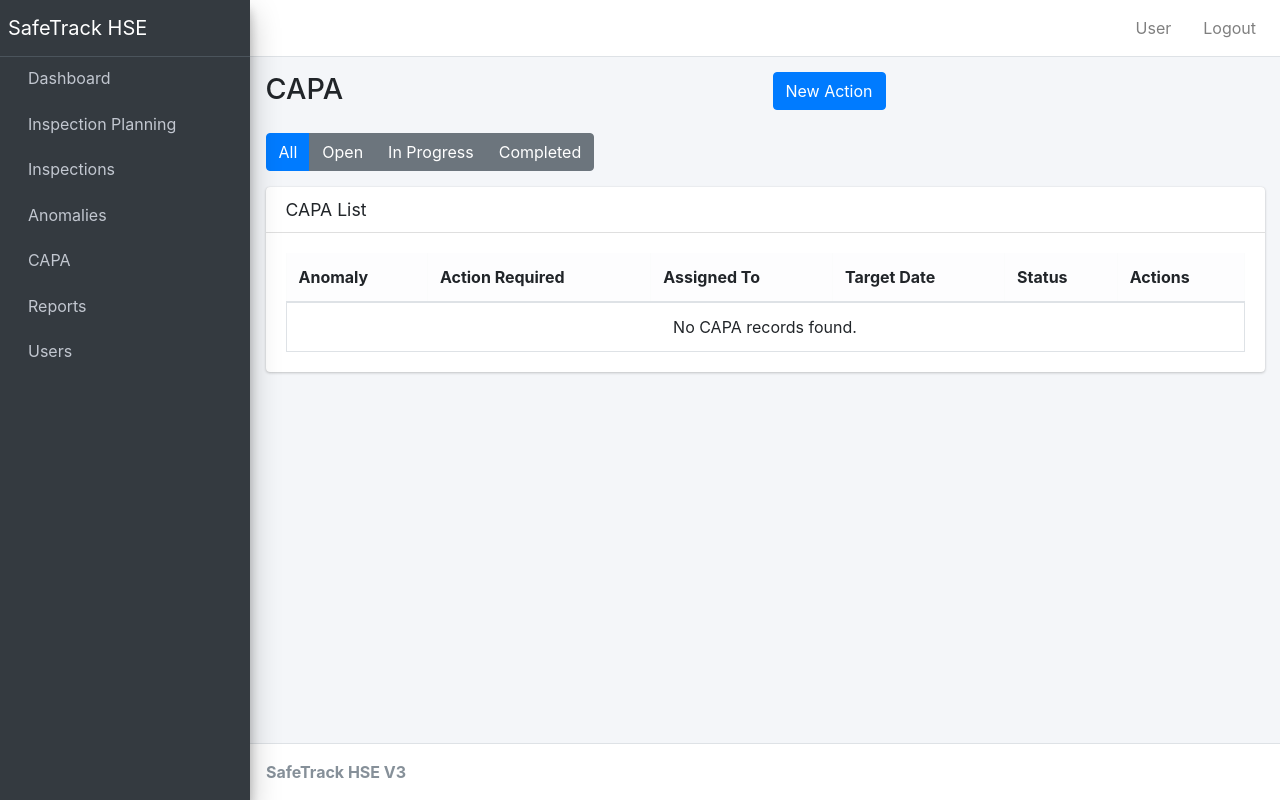
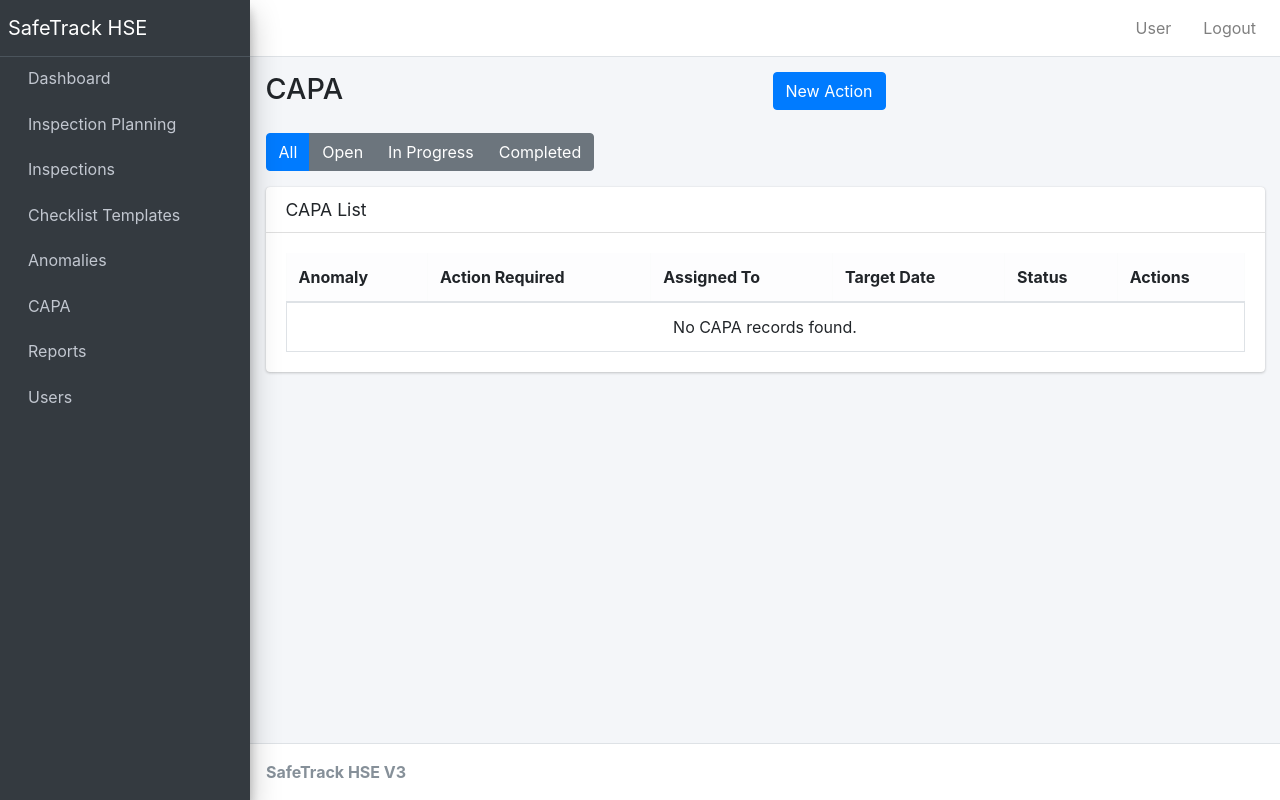
Before and after one commit to mohammedasawer41-cpu/safetrack, a PHP site: page /modules/actions/index.php in a window 1280 px wide. Run offline with PHP 8.4, Linux system fonts and the light colour scheme; data comes from the database, SQL or seed files in the repository; data that the repository does not hold is empty; some libraries are stand-ins or nearby versions.

Commit message:
feat: add Checklist Templates menu item to sidebar

```diff
--- a/includes/sidebar.php
+++ b/includes/sidebar.php
@@ -32,6 +32,12 @@ SafeTrack HSE
 </a>
 </li>
 <li class="nav-item">
+<a href="<?= $basePath ?>modules/templates/index.php" class="nav-link">
+<i class="nav-icon fas fa-list-check"></i>
+<p>Checklist Templates</p>
+</a>
+</li>
+<li class="nav-item">
 <a href="<?= $basePath ?>modules/anomalies/index.php" class="nav-link">
 <i class="nav-icon fas fa-exclamation-triangle"></i>
 <p>Anomalies</p>
```
